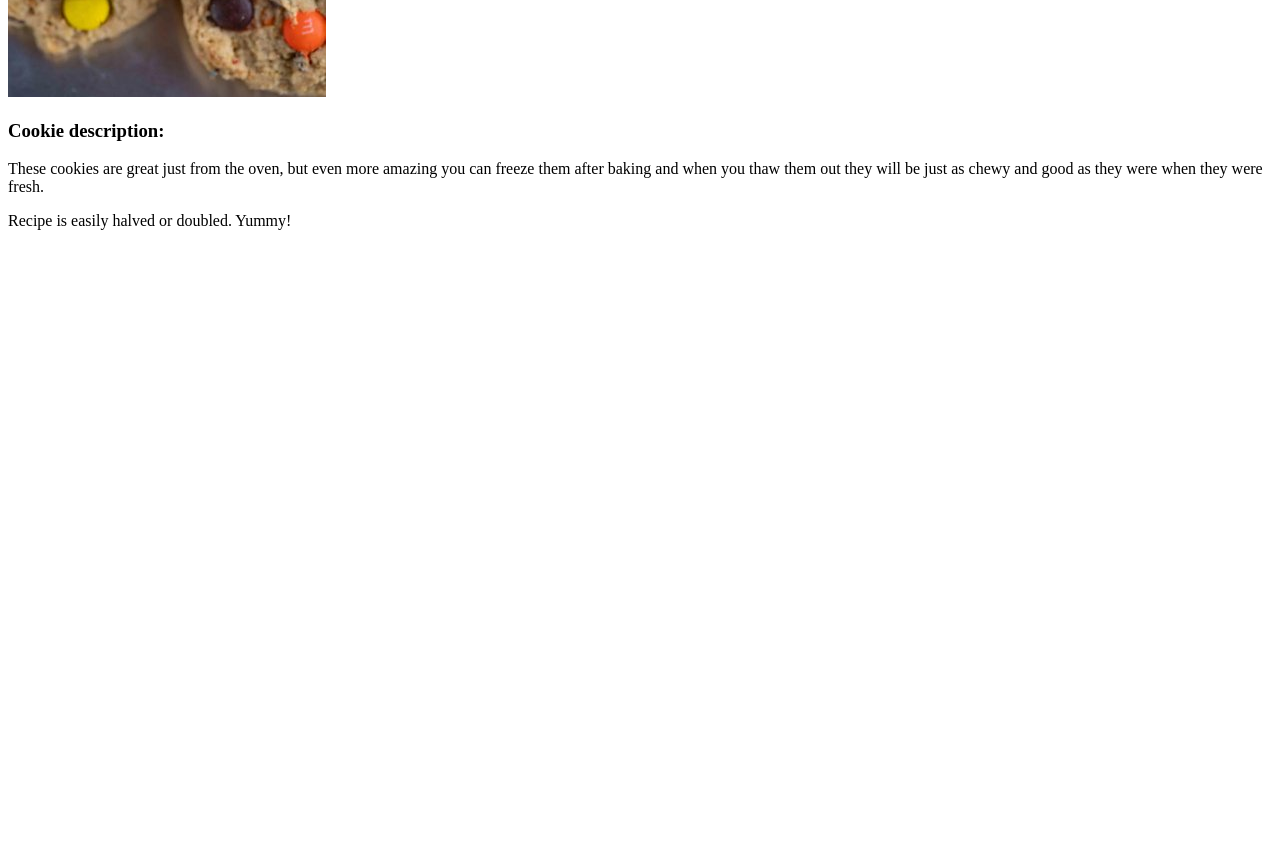
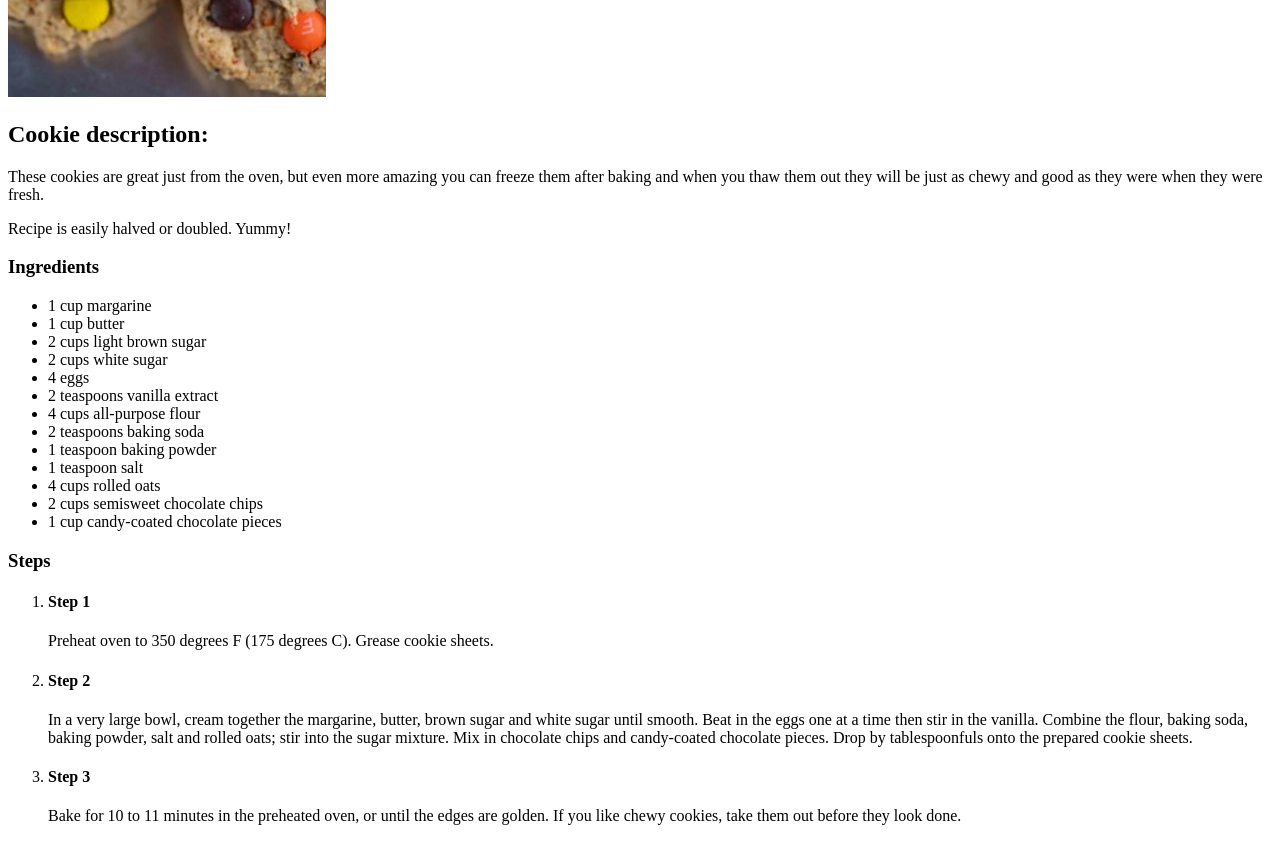
Before and after one commit to emilymcfann/odin-recipes, a plain HTML site: page recipes/monster.html in a window 1280 px wide. Shown: the part 460-1301 px from the top of the page. Before the commit the page ends 800 px from the top, so only its background shows below. Drawn offline with Linux system fonts and the light colour scheme.

Commit message:
Added second recipe page

```diff
--- a/recipes/monster.html
+++ b/recipes/monster.html
@@ -7,7 +7,7 @@
     <body>
         <h1>Monster Cookies</h1>
         <img src="../images/monsterCookies.jpeg">
-        <h3>Cookie description:</h3>
+        <h2>Cookie description:</h2>
         <p>These cookies are great just from the oven, but even more
             amazing you can freeze them after baking and when you thaw
             them out they will be just as chewy and good as
@@ -15,5 +15,44 @@
              <p>Recipe is easily
             halved or doubled. Yummy!</p>
 
+            <h3>Ingredients</h3>
+            <ul>
+                <li>1 cup margarine</li>
+                <li>1 cup butter</li>
+                <li>2 cups light brown sugar</li>
+                <li>2 cups white sugar</li>
+                <li>4 eggs</li>
+                <li>2 teaspoons vanilla extract</li>
+                <li>4 cups all-purpose flour</li>
+                <li>2 teaspoons baking soda</li>
+                <li>1 teaspoon baking powder</li>
+                <li>1 teaspoon salt</li>
+                <li>4 cups rolled oats</li>
+                <li>2 cups semisweet chocolate chips</li>
+                <li>1 cup candy-coated chocolate pieces</li>
+
+            </ul>
+
+            <h3>Steps</h3>
+            <ol>
+                <li><h4>Step 1</h4><p>Preheat oven to 350 degrees F (175 degrees C).
+                    Grease cookie sheets.</p></li>
+
+                    <li><h4>Step 2</h4><p>In a very large bowl, cream together the margarine,
+                        butter, brown sugar and white sugar until smooth.
+                         Beat in the eggs one at a time then stir in the
+                          vanilla. Combine the flour, baking soda,
+                          baking powder, salt and rolled oats;
+                          stir into the sugar mixture.
+                           Mix in chocolate chips and
+                           candy-coated chocolate pieces.
+                         Drop by tablespoonfuls onto
+                         the prepared cookie sheets.</p></li>
+                         <li><h4>Step 3</h4><p>Bake for 10 to 11 minutes in the preheated oven,
+                              or until the edges are golden. If you like
+                              chewy cookies,
+                             take them out before they look done.</p></li>
+            </ol>
+
     </body>
 </html>
```
Also changed, not shown: index.html (+8 -1 lines), recipes/CarrotCake.html (added, +67 -0 lines), images/carrotCake.jpeg (added).
